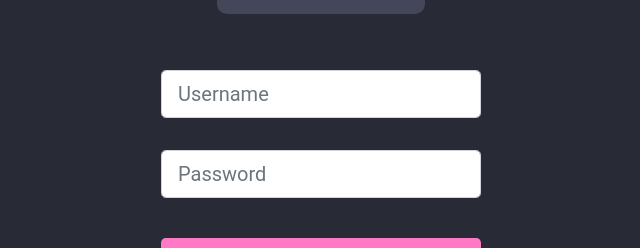
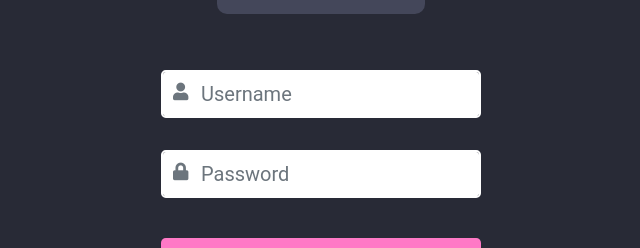
Before and after one commit to Rayllanderson/gamelist, a React (Create React App) app in the folder frontend/: page / in a window 1280 px wide. Shown: the part 290-538 px from the top of the page, without its empty margins (319-959 px from the left). Built offline with nearby package versions, Linux system fonts and the light colour scheme.

Commit message:
mundando desgin input tela login

```diff
--- a/frontend/package.json
+++ b/frontend/package.json
@@ -13,6 +13,7 @@
     "axios": "^0.21.1",
     "react": "^17.0.1",
     "react-dom": "^17.0.1",
+    "react-icons": "^4.2.0",
     "react-router-dom": "^5.2.0",
     "react-scripts": "4.0.3",
     "typescript": "^4.2.3",
--- /dev/null
+++ b/frontend/src/components/Login/Icon.tsx
@@ -0,0 +1,15 @@
+
+interface Props{
+  iconName: string;
+  isFocused: boolean;
+  isFilled: boolean;
+}
+
+export function Icon({ iconName, isFocused, isFilled}: Props){
+  const color = isFocused || isFilled ? '#ff79c6' : '#6c757d';
+  return (
+    <span style={{ fontSize: '1.1rem', color: color, opacity: 1 }}>
+      <i className={iconName}></i>
+    </span>
+  )
+}
--- /dev/null
+++ b/frontend/src/components/Login/Input.tsx
@@ -0,0 +1,36 @@
+import { useCallback, useRef, useState } from "react"
+import { Icon } from "./Icon"
+
+interface Props {
+  handleChange: (e: any) => void;
+  value: string;
+  placeholder: string;
+  type: string;
+  iconName: string;
+}
+
+export function Input({ handleChange, value, placeholder, type, iconName }: Props) {
+  const inputRef = useRef<HTMLInputElement>(null);
+  const [isFocused, setIsFocused] = useState(false)
+  const [isFilled, setIsFilled] = useState(false)
+
+  const handleInputBlur = useCallback(() => {
+    setIsFocused(false);
+    const hasValue = !!inputRef.current?.value;
+    setIsFilled(!!hasValue)
+  }, []);
+
+  return (
+    <div>
+      <Icon iconName={iconName} isFilled={isFilled} isFocused={isFocused} />
+      <input className="form-control form-control-lg inner-addon left-addon"
+        onChange={handleChange}
+        value={value}
+        type={type}
+        placeholder={placeholder}
+        onFocus={() => setIsFocused(true)}
+        onBlur={handleInputBlur}
+        ref={inputRef}/>
+    </div>
+  )
+}
--- a/frontend/src/components/Login/InputGroup.tsx
+++ b/frontend/src/components/Login/InputGroup.tsx
@@ -1,6 +1,9 @@
 import { useContext, useState } from 'react';
 import '../../styles/components/login.css';
 import { AuthContext } from '../../contexts/AuthContext';
+import { FiLock, FiUser } from 'react-icons/fi';
+import { Icon } from './Icon';
+import { Input } from './Input';
 
 export function InputGroup() {
 
@@ -15,7 +18,7 @@ export function InputGroup() {
     setPassword(e.target.value)
   }
 
-  async function handleSubmit(e:any) {
+  async function handleSubmit(e: any) {
     e.preventDefault();
     await signIn({ username, password }).catch(err => alert(err.response.data.error));
   }
@@ -23,14 +26,19 @@ export function InputGroup() {
 
   return (
     <div className='inputs'>
+
       <form onSubmit={handleSubmit}>
         <div className='form-group formGroup'>
-          <input className="form-control form-control-lg"
-            onChange={handleUsernameChange} value={username} type="text" placeholder="Username" />
+          <Input type='text' placeholder='Username'
+            handleChange={handleUsernameChange}
+            iconName='fa fa-user'
+            value={username} />
         </div>
         <div className='form-group formGroup'>
-          <input className="form-control form-control-lg"
-            onChange={handlePassChange} value={password} type="password" placeholder="Password" />
+          <Input type='password' placeholder='Password'
+            handleChange={handlePassChange}
+            iconName='fa fa-lock'
+            value={password} />
         </div>
         <div className='loginButton'>
           <button type="submit"
--- a/frontend/src/pages/login.tsx
+++ b/frontend/src/pages/login.tsx
@@ -4,8 +4,13 @@ import { LinkGroup } from '../components/Login/LinkGroup';
 import { Modal } from '../components/Modal/Modal';
 import { LoginModalBody } from '../components/Modal/LoginModalBody';
 import { ForgetPasswordModal } from '../components/Modal/ForgetPassModalBody';
+import { useEffect } from 'react';
 
 export function Login() {
+  useEffect(() => {
+    document.title = 'Game List - Login';
+  }, [])
+
   return (
     <div className="container mt-5">
       <Logo />
--- a/frontend/src/pages/mainpage.tsx
+++ b/frontend/src/pages/mainpage.tsx
@@ -5,12 +5,15 @@ import { Footer } from "../components/Main/Footer";
 import { Search } from "../components/Main/Search";
 import { Table } from "../components/Main/Table";
 import { Nav } from "../components/Main/Nav";
-import { useContext } from "react";
+import { useContext, useEffect } from "react";
 import { AuthContext } from "../contexts/AuthContext";
 
 
 const MainPage = () => {
   const {signOut} = useContext(AuthContext)
+  useEffect(() => {
+    document.title = "Game List - Home"
+  }, []);
   return (
     <div>
       <div>
--- a/frontend/src/services/api.ts
+++ b/frontend/src/services/api.ts
@@ -1,7 +1,7 @@
 import axios from "axios";
 
 const api = axios.create({
-  baseURL: "http://localhost:8080/api/v1.0",
+  baseURL: "http://192.168.0.122:8080/api/v1.0",
 });
 
 export default api;
--- a/frontend/src/styles/components/login.css
+++ b/frontend/src/styles/components/login.css
@@ -10,6 +10,21 @@
 .inputs {
     margin-top: 3.5rem;
     display: block;
+}
+
+.inputs input {
+    border: 2px solid #ffffff;
+    align-items: stretch;
+    padding-left: 38px;
+}
+
+.inputs span {
+    position: absolute;
+    margin-left: 12px;
+    height: 44px;
+    display: flex;
+    align-items: center;
+    transition: 0.2s;
 }
 
 .inputs .formGroup,
--- a/frontend/src/styles/components/main.css
+++ b/frontend/src/styles/components/main.css
@@ -89,6 +89,12 @@
         .fixedButton:active {
             transform: translateX(-50%);
         }
+        .menuItem {
+            font-size: 1.1rem;
+        }
+        .menuItemFooter{
+            width: 6rem;
+        }
     }
     /*
   ##Device = Desktops
```
Also changed, not shown: 1 other file (tests, documents, lock files or other folders).
